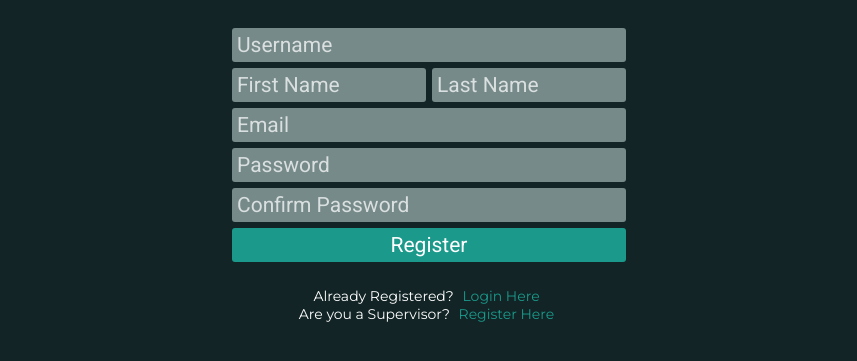
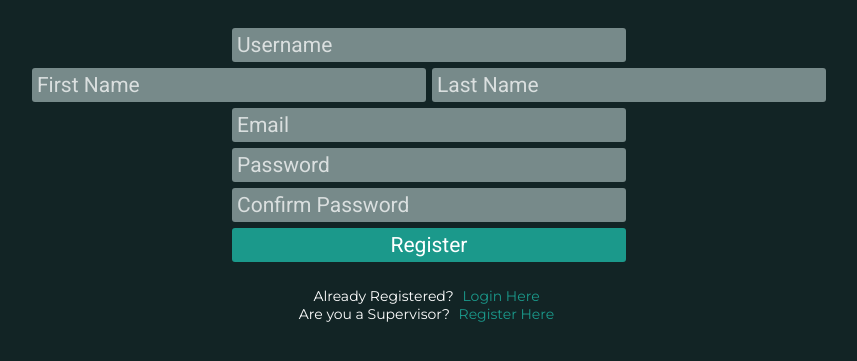
Before and after one commit to djjohnsongeek/rbthours-tracker, a Django app: page /register/rbt in a window 1280 px wide. Shown: the part 118-479 px from the top of the page, without its empty margins (211-1068 px from the left). Run offline with Django 3.2, Linux system fonts and the light colour scheme; some libraries are stand-ins or nearby versions.

Commit message:
changed input class name to 'input-login-double'

```diff
--- a/tracker_app/templates/tracker_app/register.html
+++ b/tracker_app/templates/tracker_app/register.html
@@ -23,8 +23,8 @@
                 <input class="input-login" type="password" name="supervisor_auth" placeholder="Supervisor Credentials"><br/>
             {% endif %}
             <input class="input-login" type="text" name="username" placeholder="Username"><br/>
-            <input class="input-login-name" type="text" name="lastname" placeholder="First Name"><!--
-            --><input class="input-login-name" type="text" name="firstname" placeholder="Last Name"><br/>
+            <input class="input-login-double" type="text" name="lastname" placeholder="First Name"><!--
+            --><input class="input-login-double" type="text" name="firstname" placeholder="Last Name"><br/>
             <input class="input-login" type="email" name="email" placeholder="Email"><br/>
             <input class="input-login" type="password" name="password" placeholder="Password"><br/>
             <input class="input-login" type="password" name="confirm_pw" placeholder="Confirm Password"><br/>
```
